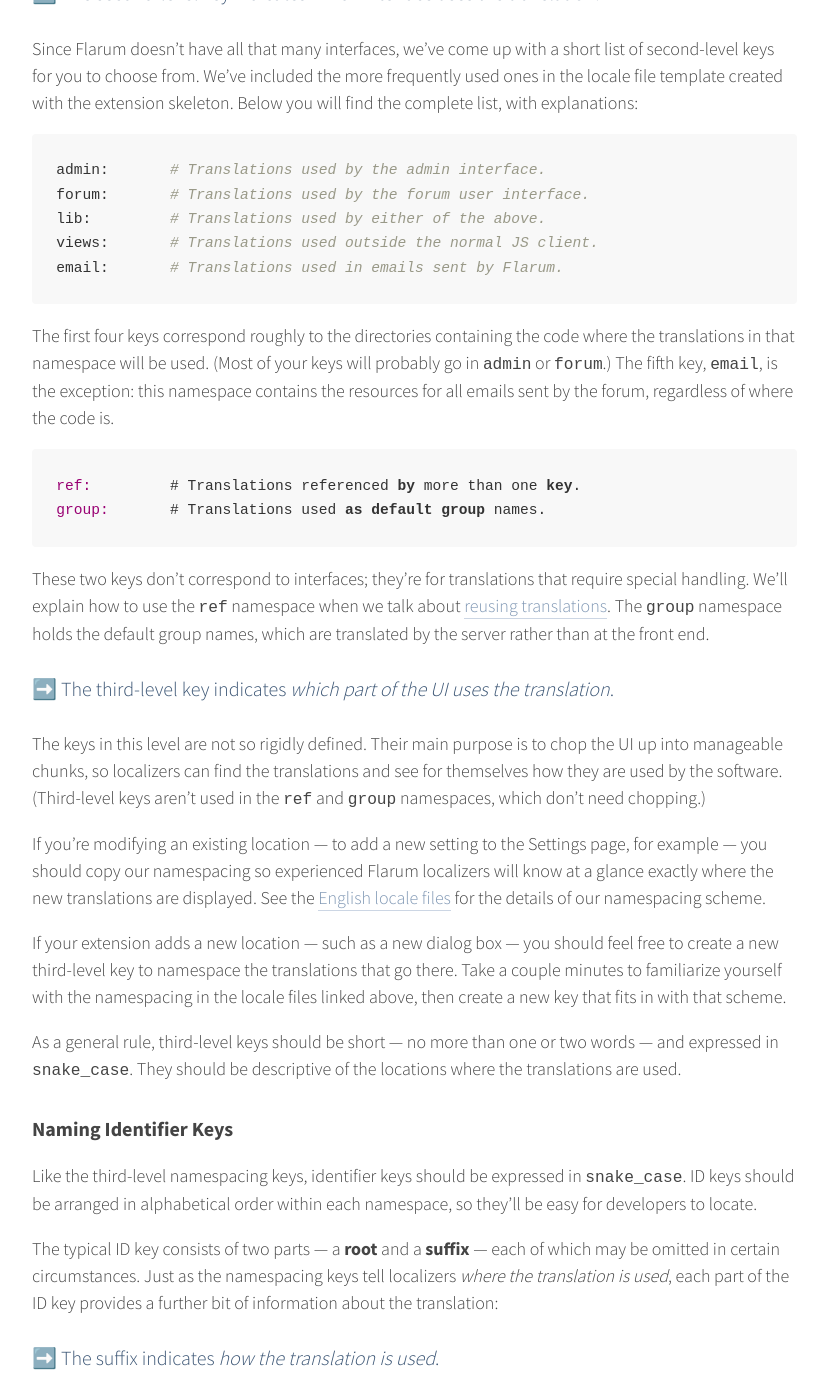
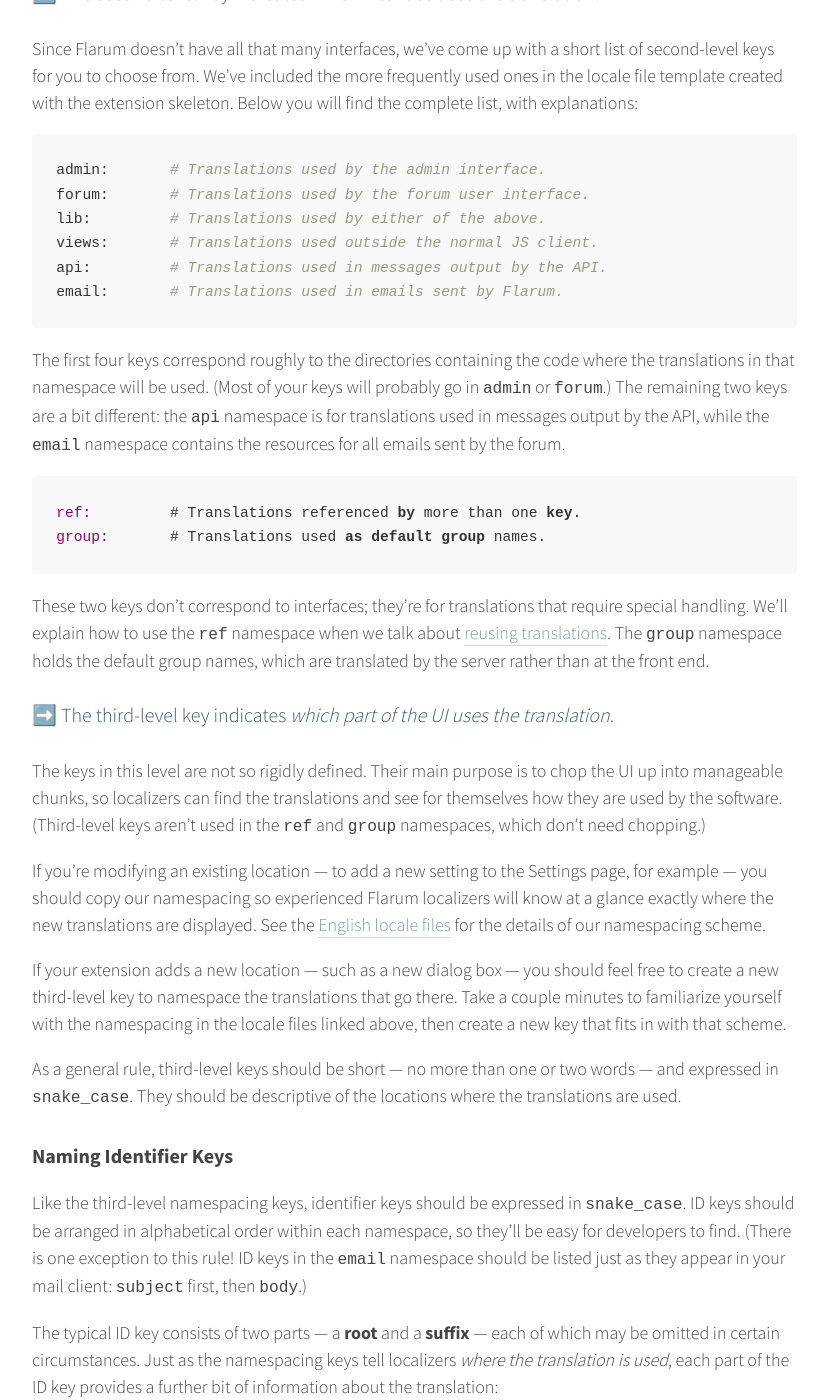
Before and after one commit to flarum/flarum.github.io, a Jekyll site: the page built from _docs/extend/internationalize.md, in a window 1280 px wide and 1400 px high, scrolled down 8387 px. Shown: the whole window, without its empty margins (363-1189 px from the left). Built offline with Jekyll 4.4.1, drawn with Linux system fonts in a browser that asks for light colours; nearby versions of some CDN libraries; comment, search, counter and statistics services are not loaded; some of the changed text lies outside the part shown.

Commit message:
Update i18n docs
- Adds information about new `api` namespace.
- Adds a note about ordering of email ID keys.
- Deletes an editorial error in the original draft.

````diff
--- a/_docs/extend/internationalize.md
+++ b/_docs/extend/internationalize.md
@@ -265,9 +265,10 @@
 forum:       # Translations used by the forum user interface.
 lib:         # Translations used by either of the above.
 views:       # Translations used outside the normal JS client.
+api:         # Translations used in messages output by the API.
 email:       # Translations used in emails sent by Flarum.
 ```
-The first four keys correspond roughly to the directories containing the code where the translations in that namespace will be used. (Most of your keys will probably go in `admin` or `forum`.) The fifth key, `email`, is the exception: this namespace contains the resources for all emails sent by the forum, regardless of where the code is.
+The first four keys correspond roughly to the directories containing the code where the translations in that namespace will be used. (Most of your keys will probably go in `admin` or `forum`.) The remaining two keys are a bit different: the `api` namespace is for translations used in messages output by the API, while the `email` namespace contains the resources for all emails sent by the forum.
 
 ```yaml
 ref:         # Translations referenced by more than one key.
@@ -290,7 +291,7 @@
 
 ### Naming Identifier Keys
 
-Like the third-level namespacing keys, identifier keys should be expressed in `snake_case`. ID keys should be arranged in alphabetical order within each namespace, so they'll be easy for developers to locate.
+Like the third-level namespacing keys, identifier keys should be expressed in `snake_case`. ID keys should be arranged in alphabetical order within each namespace, so they'll be easy for developers to find. (There is one exception to this rule! ID keys in the `email` namespace should be listed just as they appear in your mail client: `subject` first, then `body`.)
 
 The typical ID key consists of two parts &mdash; a **root** and a **suffix** &mdash; each of which may be omitted in certain circumstances. Just as the namespacing keys tell localizers *where the translation is used*, each part of the ID key provides a further bit of information about the translation:
 
````
Also changed, not shown: other parts of _docs/extend/internationalize.md (+1 -1 lines).
